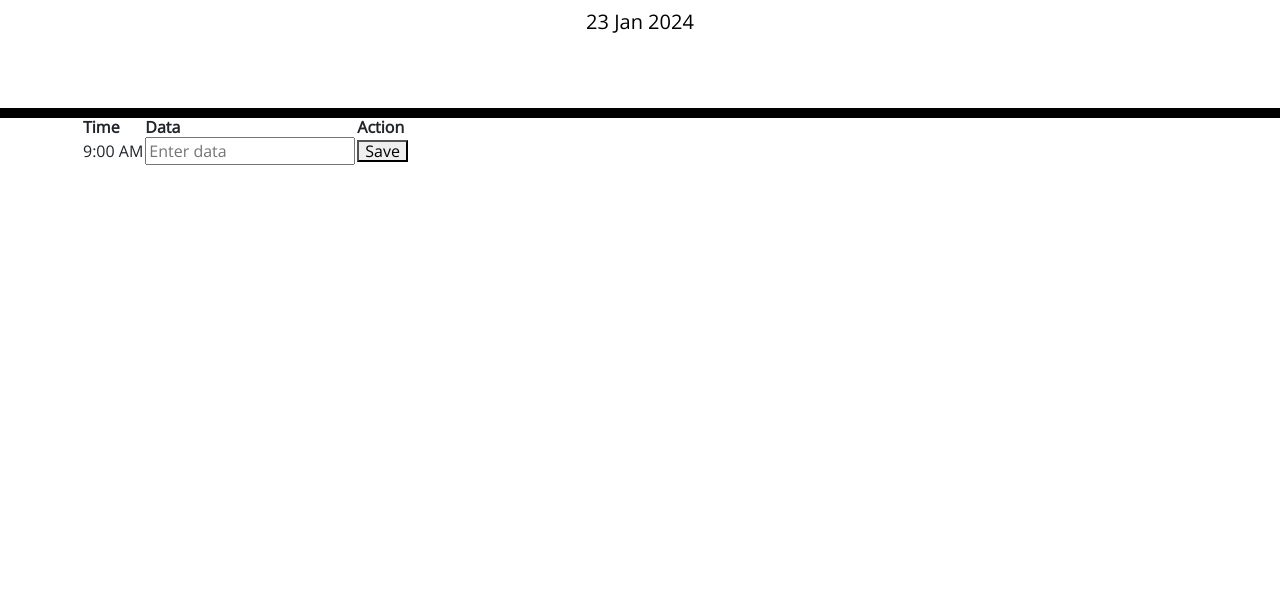
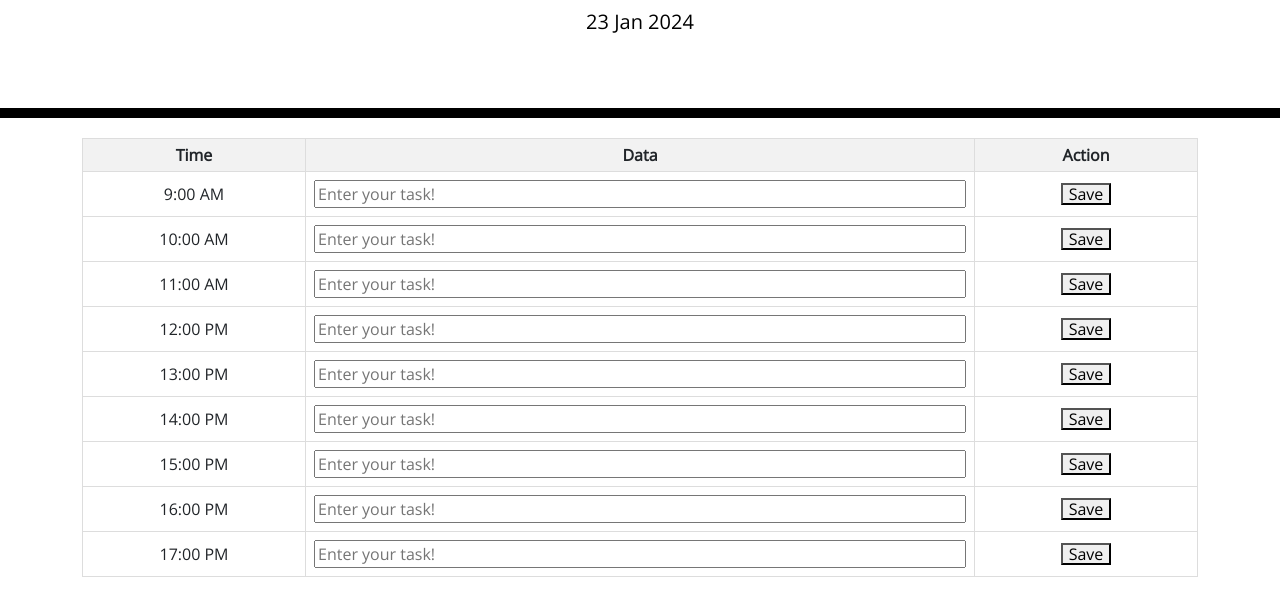
Before and after one commit to christyl1992/Third-Party-APIs-Daily-Planner-App, a plain HTML site: page index.html in a window 1280 px wide. Shown: the part 169-784 px from the top of the page. Drawn offline with nearby package versions, Linux system fonts and the light colour scheme.

Commit message:
Added function to save data and change colour

```diff
--- a/index.html
+++ b/index.html
@@ -48,7 +48,47 @@
           <!-- Repeat this structure for each row -->
           <tr>
             <td class="small-col">9:00 AM</td>
-            <td class="large-col"><input type="text" placeholder="Enter data"></td>
+            <td class="large-col"><input type="text" placeholder="Enter your task!"></td>
+            <td class="small-col"><button onclick="saveData(0)">Save</button></td>
+          </tr>
+          <tr>
+            <td class="small-col">10:00 AM</td>
+            <td class="large-col"><input type="text" placeholder="Enter your task!"></td>
+            <td class="small-col"><button onclick="saveData(0)">Save</button></td>
+          </tr>
+          <tr>
+            <td class="small-col">11:00 AM</td>
+            <td class="large-col"><input type="text" placeholder="Enter your task!"></td>
+            <td class="small-col"><button onclick="saveData(0)">Save</button></td>
+          </tr>
+          <tr>
+            <td class="small-col">12:00 PM</td>
+            <td class="large-col"><input type="text" placeholder="Enter your task!"></td>
+            <td class="small-col"><button onclick="saveData(0)">Save</button></td>
+          </tr>
+          <tr>
+            <td class="small-col">13:00 PM</td>
+            <td class="large-col"><input type="text" placeholder="Enter your task!"></td>
+            <td class="small-col"><button onclick="saveData(0)">Save</button></td>
+          </tr>
+          <tr>
+            <td class="small-col">14:00 PM</td>
+            <td class="large-col"><input type="text" placeholder="Enter your task!"></td>
+            <td class="small-col"><button onclick="saveData(0)">Save</button></td>
+          </tr>
+          <tr>
+            <td class="small-col">15:00 PM</td>
+            <td class="large-col"><input type="text" placeholder="Enter your task!"></td>
+            <td class="small-col"><button onclick="saveData(0)">Save</button></td>
+          </tr>
+          <tr>
+            <td class="small-col">16:00 PM</td>
+            <td class="large-col"><input type="text" placeholder="Enter your task!"></td>
+            <td class="small-col"><button onclick="saveData(0)">Save</button></td>
+          </tr>
+          <tr>
+            <td class="small-col">17:00 PM</td>
+            <td class="large-col"><input type="text" placeholder="Enter your task!"></td>
             <td class="small-col"><button onclick="saveData(0)">Save</button></td>
           </tr>
           <tr>
--- a/script.js
+++ b/script.js
@@ -6,3 +6,33 @@ var currentDate = dayjs();
 
 // Display the current date
 currentDay.innerText = currentDate.format("D MMM YYYY");
+
+
+
+//Function to save data
+function saveData(rowNumber) {
+    var inputValue = document.querySelectorAll('input')[rowNumber].value;
+    console.log("Saving data:", inputValue);
+    // Add your save logic here
+  }
+
+// Function to update the colour of the task based on the time
+function updateColors() {
+    var currentTime = dayjs().format('HH:mm');
+
+    document.querySelectorAll('.time-block').forEach(function(timeBlock) {
+      var blockTime = timeBlock.textContent;
+      var row = timeBlock.closest('tr');
+
+      if (blockTime < currentTime) {
+        row.classList.remove('present', 'future');
+        row.classList.add('past');
+      } else if (blockTime === currentTime) {
+        row.classList.remove('past', 'future');
+        row.classList.add('present');
+      } else {
+        row.classList.remove('past', 'present');
+        row.classList.add('future');
+      }
+    });
+  }
--- a/style.css
+++ b/style.css
@@ -58,8 +58,55 @@ header {
   color: white;
 }
 
+
+
+
+
+/* Table Styling */
+
+ table {
+    width: 100%;
+    border-collapse: collapse;
+    margin-top: 20px;
+  }
+
+  th, td {
+    border: 1px solid #ddd;
+    padding: 8px;
+    text-align: center;
+  }
+
+  th {
+    background-color: #f2f2f2;
+  }
+
+  td.large-col {
+    width: 60%;
+  }
+
+  td.small-col {
+    width: 20%;
+  }
+
+  input {
+    width: 100%;
+    box-sizing: border-box;
+  }
+
+
+
+
+  button {
+    /* width: 100%;
+    padding: 8px;
+    background-color: #4CAF50;
+    color: white;
+    border: none;
+    cursor: pointer; */
+  }
+
   .saveBtn {
-  border-left: 1px solid black;
+    border-left: 1px solid blue;
     border-top-right-radius: 15px;
     border-bottom-right-radius: 15px;
     background-color: #06aed5;
@@ -70,3 +117,12 @@ header {
     font-size: 20px;
     transition: all 0.3s ease-in-out;
   }
+
+  button:hover {
+    background-color: #45a049;
+  }
+
+
+
+
+</style>
```
Lines whose indentation alone changed are shown as unchanged.
